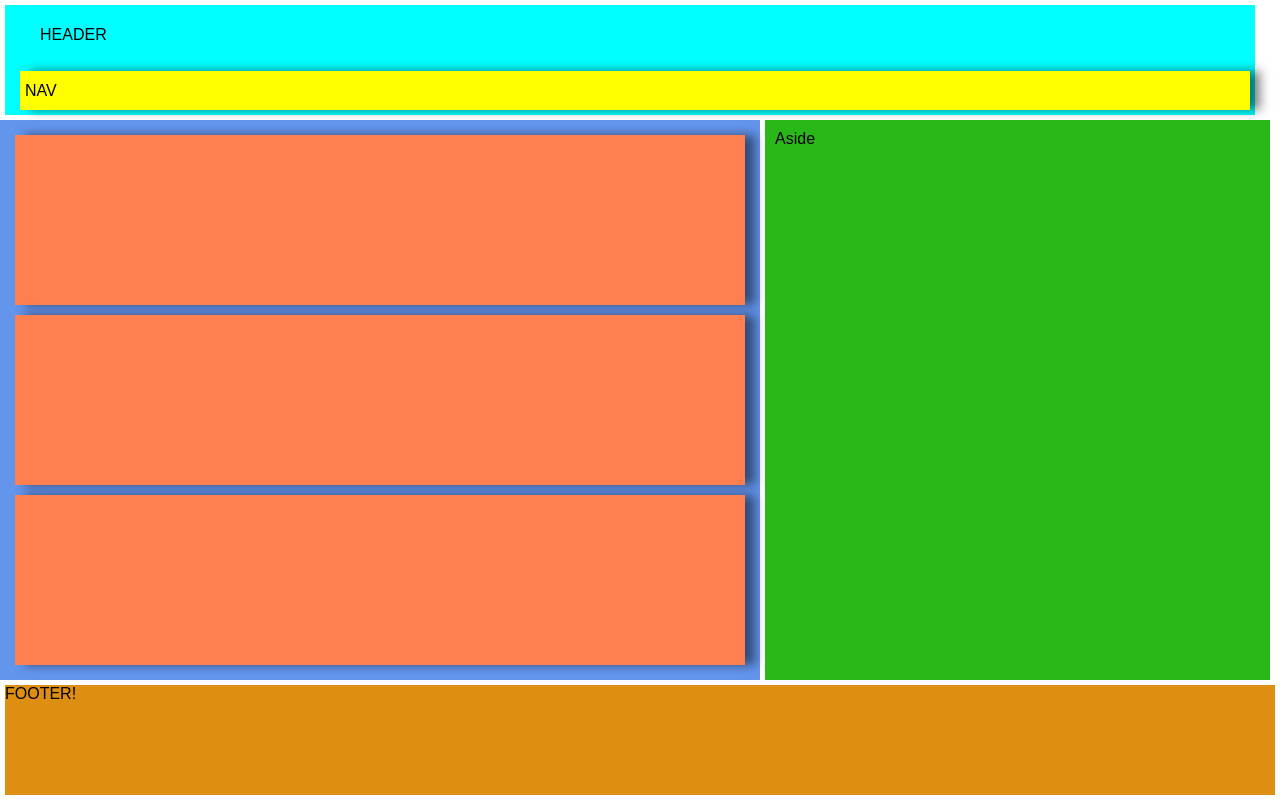
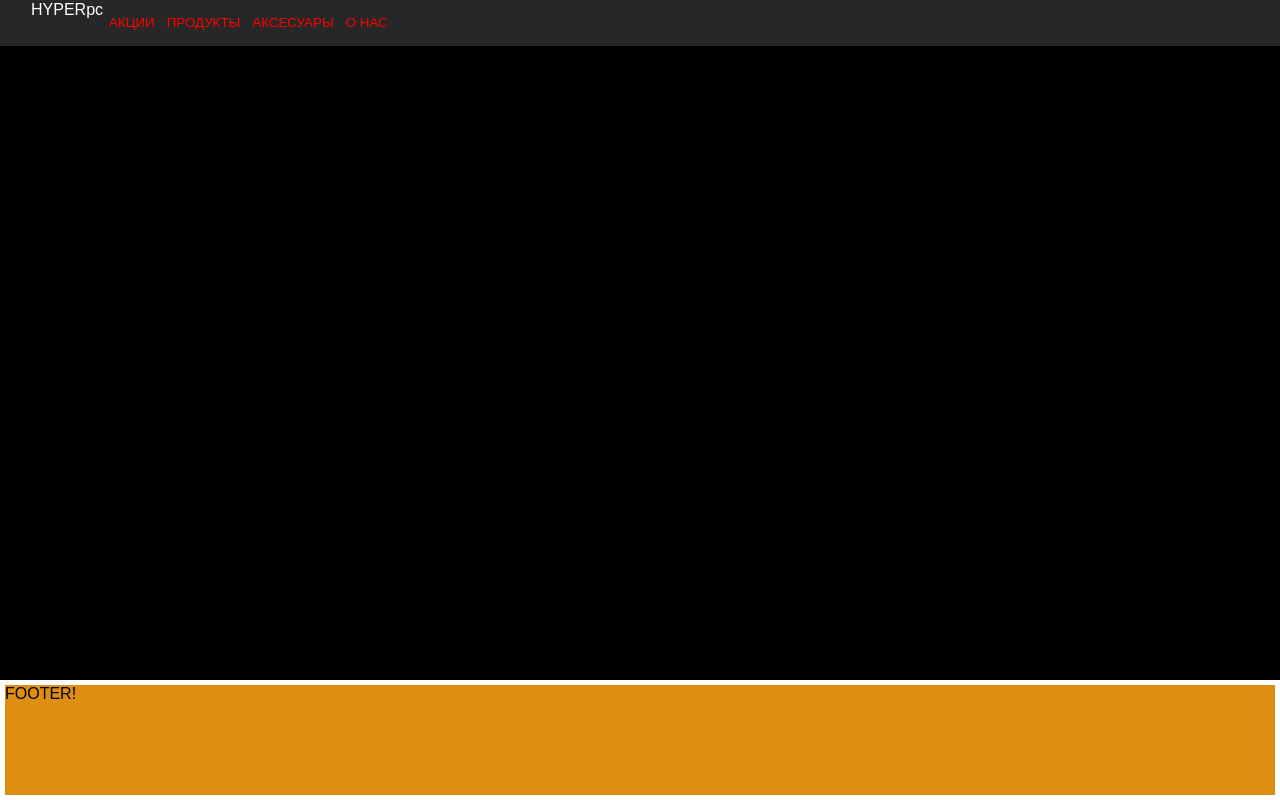
Before and after one commit to maker777/-, a plain HTML site: page lesson13/index.html in a window 1280 px wide. Drawn offline with Linux system fonts and the light colour scheme.

Commit message:
усовершенствованы кнопки

```diff
--- a/lesson13/index.html
+++ b/lesson13/index.html
@@ -1,26 +1,35 @@
     <html>
         <head>
-            <title>HTML5</title>
+            <title>Первый сайт</title>
             <meta charset="utf-8">
             <link rel="stylesheet" href="style.css">
         </head>
         <body>
             <header>
-                <p>HEADER</p>
-                <nav>
-                    NAV
-                </nav>
+                <p1>HYPERpc</p1>
+
+                <button id="1" class="button"><p>АКЦИИ</p></button>
+
+                <!--<div class="dropdown">-->
+                <button id="2" class="dropbtn">
+                        <p>ПРОДУКТЫ</p>
+                    </button>
+                    <!--<div class="dropdown-content">
+                            <a href="#">базовая комплектация</a>
+                            <a href="#">средняя комплектация</a>
+                            <a href="#">продвинутая комплектация</a>
+                        </div>
+                    </div>-->
+
+                    <button id="3" class="button">
+                        <p>АКСЕСУАРЫ</p>
+                    </button>
+
+                    <button id="4" class="button">
+                        <p>О НАС</p>
+                    </button>
+
             </header>
-            <div>
-                <article>
-                    <section></section>
-                    <section></section>
-                    <section></section>
-                </article>
-                <aside>
-                    Aside
-                </aside>
-            </div>
             <footer>
                 FOOTER!
             </footer>
--- a/lesson13/style.css
+++ b/lesson13/style.css
@@ -1,6 +1,7 @@
 html, body {
     margin: 0;
     height: 100%;
+    background-color: black;
 }
 
 body {
@@ -10,85 +11,84 @@ body {
 
 header {
     margin: 0;
-    padding: 5px;
-    background-color: aqua;
+    padding: 1px;
+    background-color: rgb(39, 39, 39);
     position: absolute;
     left: 0px;
     top: 0px;
-    right: 20px;
-    bottom: 85%;
+    right: 0px;
     border-bottom: none;
-    border: 5px solid white;
-    box-sizing: border-box;
+    text-align: center;
 }
 
-p {
+p1 {
     margin-left: 30px;
+    color: rgb(255, 255, 255);
+    float: left;
 }
 
-nav {
-    margin-left: 10px;
-    background-color: yellow;
-    position: absolute;
-    bottom: 5px;
-    left: 5px;
-    right: 5px;
-    top: 60%;
-    display: flex;
-    align-items: center;
-    padding-left: 5px;
-    box-shadow: 10px 0 10px rgba(0, 0, 0, 0.5);
+P {
+    color: rgb(255, 0, 0);
 }
 
-div {
-    position: absolute;
-    right: 0px;
-    left: 0px;
-    top: 15%;
-    bottom: 15%;
-    margin: 0;
-    padding: 0;
-    display: flex;
-    flex-flow: row;
-    border-right: 5px solid white;
-    box-sizing: border-box;
+
+button {
+    background-color:  rgb(39, 39, 39);
+    text-align: center;
+    border: 0;
+    outline-style: none;
+    outline-width: 0px !important;
+    outline-color: none !important;
+    border: none;
+    float: left;
+
 }
 
-article {
-    background-color: cornflowerblue;
-    padding: 10px;
-    position: absolute;
-    top:0px;
-    bottom: 0px;
-    left: 0;
-    right: 40%;
-    display: flex;
-    flex-flow: column;
-    border-right: 5px solid white;
-    box-sizing: border-box;
+
+.button:hover {
+
+    color: rgb(151, 3, 3);
 }
 
-section {
-    background-color: coral;
-    margin: 5px;
-    flex-grow: 1;
-    padding: 5px 50px;
-    box-shadow: 10px 0 10px rgba(0, 0, 0, 0.5);
+/*.dropbtn {
+    background-color:  rgb(39, 39, 39);
+    text-align: center;
+    border: 0;
+    outline-style: none;
+    outline-width: 0px !important;
+    outline-color: none !important;
+    border: none;
+    float: left;
 }
 
-aside {
-    background-color: rgb(41, 184, 23);
-    padding: 10px;
+.dropdown {
     position: absolute;
-    top: 0;
-    bottom: 0;
-    left: 60%;
-    right: 0;
     display: flex;
-    flex-flow: column;
-    border-right: 5px solid white;
-    box-sizing: border-box;
 }
+
+.dropdown-content {
+    display: none;
+    position: absolute;
+    background-color: #333333;
+    min-width: 15px;
+    box-shadow: rgba(0,0,0,0.2);
+    z-index: 1;
+}
+
+.dropdown-content a {
+    color: black;
+    padding: 12px 16px;
+    text-decoration: none;
+    display: block;
+}
+
+.dropdown-content a:hover {background-color: #ddd;}
+
+.dropdown:hover .dropdown-content {display: block;}
+
+.dropdown:hover .dropbtn {background-color: #3e8e41;}*/
+
+
 
 footer {
     margin: 0;
```
